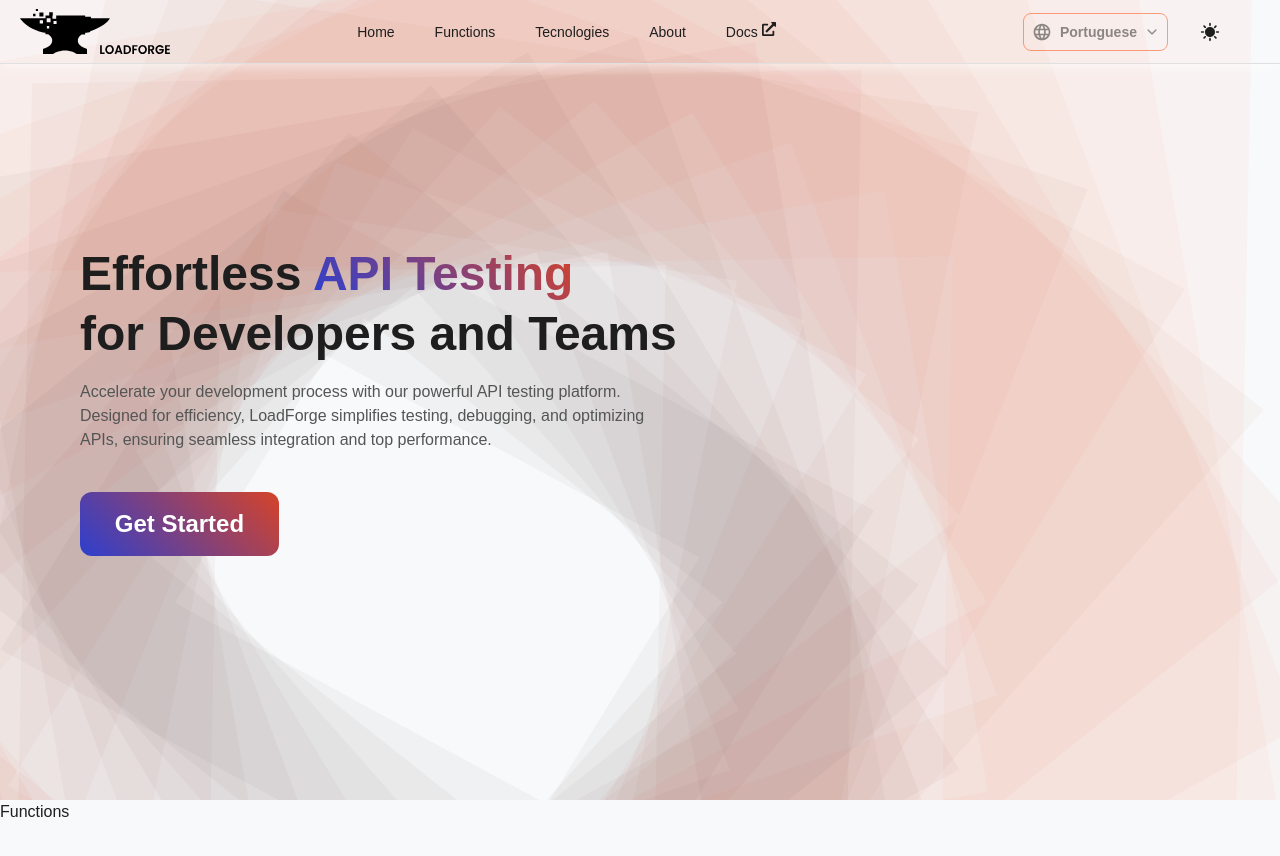
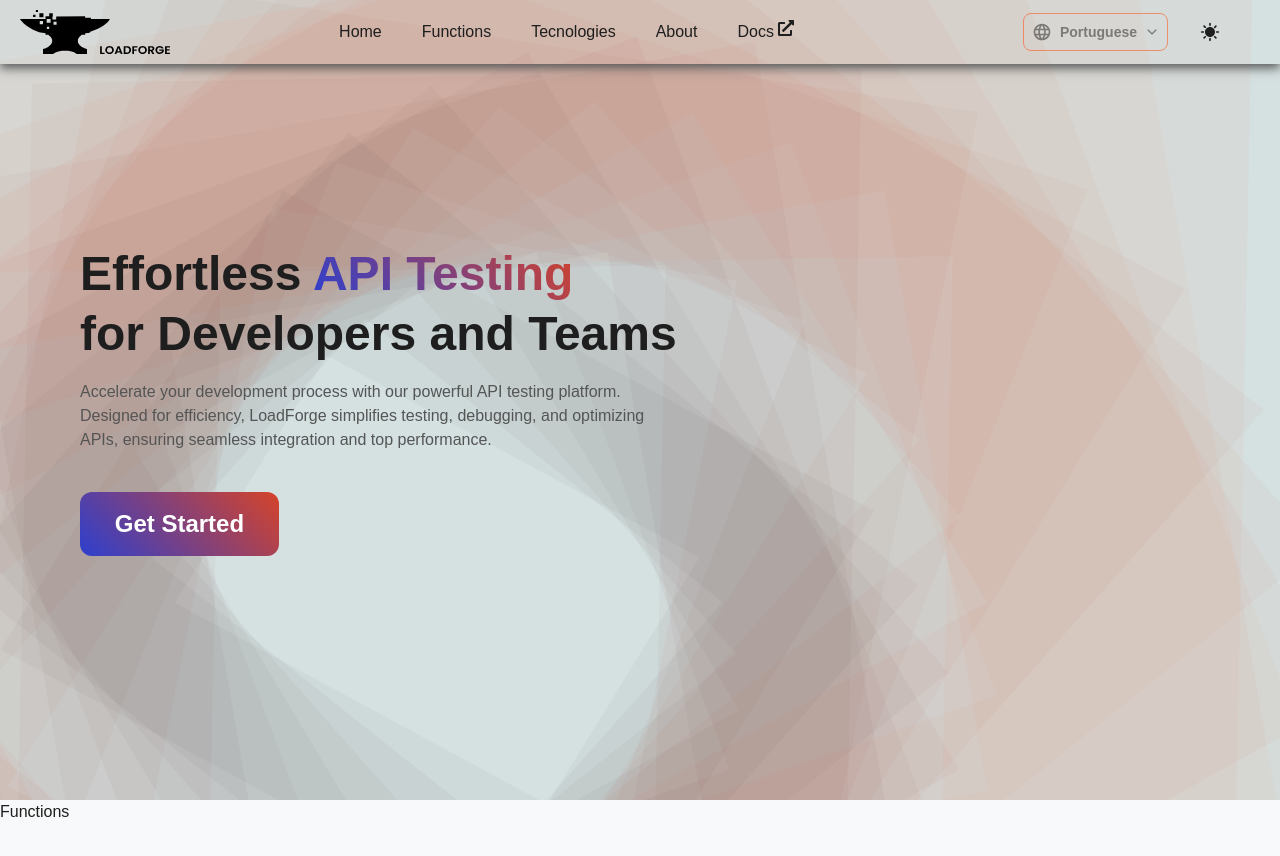
Before and after one commit to Loadforge/Landing_Page, a Next.js app: page / in a window 1280 px wide. Shown: the top 856 px of the page. Built offline with nearby package versions, Linux system fonts and the light colour scheme; no server answers.

Commit message:
Fix: imports errors

```diff
--- a/src/app/globals.css
+++ b/src/app/globals.css
@@ -12,7 +12,7 @@ html {
 @layer base {
   :root {
     --background: #F8F9FA;
-    --background_home: #F8F9FA;
+    --background_home: #D5E0E0;
     --background_secondary: #33363A;
     --separators: #545555;
     --text: #1E1E1E;
@@ -100,25 +100,7 @@ html {
   }
 }
 
-@keyframes gradientRotation {
-  0% {
-    background-size: 400% 400%;
-    background-position: 0% 50%;
-  }
-  50% {
-    background-size: 400% 400%;
-    background-position: 100% 50%;
-  }
-  100% {
-    background-size: 400% 400%;
-    background-position: 0% 50%;
-  }
-}
 
-.hover\:animate-gradient:hover {
-  animation: gradientRotation 5s ease infinite;
-  background: linear-gradient(45deg, #FF4400, #F0C52E, #FF4400, #F0C52E);
-}
 
 @keyframes gradientRotationText {
   0% {
--- a/src/components/bigorn_3D/ThreeScene.tsx
+++ b/src/components/bigorn_3D/ThreeScene.tsx
@@ -5,7 +5,7 @@ import { GLTFLoader } from 'three/examples/jsm/loaders/GLTFLoader.js';
 
 const ThreeScene = () => {
   const canvasRef = useRef(null);
-  const modelRef = useRef<THREE.Object3D | null>(null); // Referência ao modelo
+  const modelRef = useRef<THREE.Object3D | null>(null);
 
   useEffect(() => {
     const scene = new THREE.Scene();
@@ -30,12 +30,12 @@ const ThreeScene = () => {
     scene.add(directionalLight);
 
     const loader = new GLTFLoader();
-    loader.load('/anvil_-_bigorna (1).glb', (gltf) => {
+    loader.load('./anvil_-_bigorna (1).glb', (gltf) => {
       const model = gltf.scene;
       model.scale.set(5, 5, 5);
       model.position.set(0, 0, 0);
       scene.add(model);
-      modelRef.current = model; // Armazena a referência do modelo
+      modelRef.current = model;
     }, undefined, (error) => {
       console.error('Error loading GLB model:', error);
     });
@@ -47,9 +47,9 @@ const ThreeScene = () => {
     const animate = () => {
       requestAnimationFrame(animate);
 
-      // Faz o modelo girar suavemente no eixo Y
+
       if (modelRef.current) {
-        modelRef.current.rotation.y += 0.01; // Ajuste a velocidade da rotação aqui
+        modelRef.current.rotation.y -= 0.01;
       }
 
       controls.update();
--- a/src/components/breadCrumbs/BreadCrumbs.tsx
+++ b/src/components/breadCrumbs/BreadCrumbs.tsx
@@ -2,7 +2,7 @@ import { Breadcrumb, BreadcrumbItem, BreadcrumbLink } from "../ui/breadcrumb";
 import { FaExternalLinkAlt } from "react-icons/fa";
 export default function BreadCrumbs() {
   return (
-    <Breadcrumb className="flex w-full justify-between text-sm  text-text space-x-10 ">
+    <Breadcrumb className="flex w-full justify-between text-md  text-text space-x-10 ">
       <BreadcrumbItem>
         <BreadcrumbLink href="#home">Home</BreadcrumbLink>
       </BreadcrumbItem>
--- a/src/components/header/Header.tsx
+++ b/src/components/header/Header.tsx
@@ -37,7 +37,7 @@ export default function Header() {
     <header
       className={`${
         isScrolled ? "bg-transparent backdrop-blur-lg" : "bg-transparent"
-      } text-text  flex items-center border-b px-5 h-16 justify-between fixed top-0 left-0 w-full z-10 shadow-[0_4px_10px_rgba(255,255,255,0.5)]`}
+      } text-text flex items-center px-5 h-16 justify-between fixed top-0 left-0 w-full z-10 shadow-[0_4px_10px_var(--separators)]`}
     >
       <div className="flex items-end">
         <img
```
